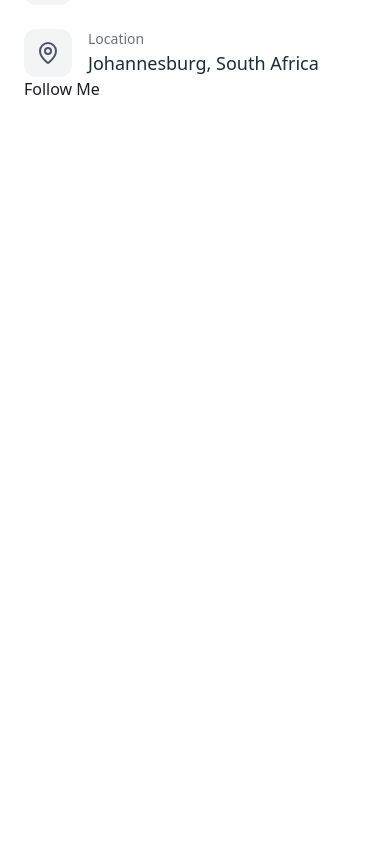
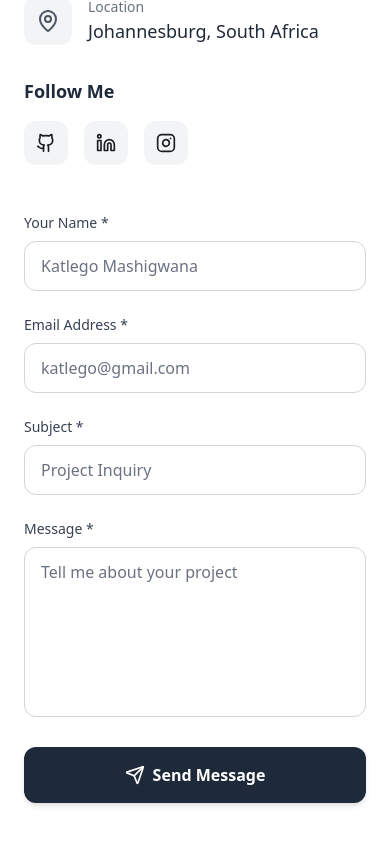
Before and after one commit to KatlegoCodes/react-portfolio, a React (Vite) app: page / in a window 390 px wide. Shown: the part 6320-7164 px from the top of the page. Before the commit the page ends 6501 px from the top, so only its background shows below. Built offline with nearby package versions, Linux system fonts and the light colour scheme.

Commit message:
Added the footer component

```diff
--- a/src/App.jsx
+++ b/src/App.jsx
@@ -10,6 +10,7 @@ import { Rebrand } from "./Components/Rebrand";
 import { SkillsSection } from "./Components/SkillsSection";
 import { Contact } from "lucide-react";
 import { ContactSection } from "./Components/ContactSection";
+import { Footer } from "./Components/Footer";
 
 export const App = () => {
   return (
@@ -23,6 +24,7 @@ export const App = () => {
               <SkillsSection />
               <PortfolioSection />
               <ContactSection />
+              <Footer />
             </>
           }
         />
--- a/src/Components/ContactSection.jsx
+++ b/src/Components/ContactSection.jsx
@@ -8,6 +8,7 @@ import {
   Github,
   Send,
   Twitter,
+  Instagram,
 } from "lucide-react";
 
 export const ContactSection = () => {
@@ -67,9 +68,6 @@ export const ContactSection = () => {
                 open to discussing new opportunities and creative partnerships.
               </p>
             </div>
-          </motion.div>
-        </div>
-
             {/* Contact Details */}
             <div className="space-y-6">
               <motion.div
@@ -81,7 +79,9 @@ export const ContactSection = () => {
                   <Mail className="w-6 h-6 text-gray-600 dark:text-gray-400" />
                 </div>
                 <div>
-              <p className="text-sm text-gray-500 dark:text-gray-400">Email</p>
+                  <p className="text-sm text-gray-500 dark:text-gray-400">
+                    Email
+                  </p>
                   <a
                     href="mailto:katlegcodes@gmail.com"
                     className="text-lg text-gray-800 dark:text-white hover:text-blue-600 dark:hover:text-blue-400 transition-colors"
@@ -100,7 +100,9 @@ export const ContactSection = () => {
                   <Phone className="w-6 h-6 text-gray-600 dark:text-gray-400" />
                 </div>
                 <div>
-              <p className="text-sm text-gray-500 dark:text-gray-400">Phone</p>
+                  <p className="text-sm text-gray-500 dark:text-gray-400">
+                    Phone
+                  </p>
                   <a
                     href="tel:+27620062323"
                     className="text-lg text-gray-800 dark:text-white hover:text-green-600 dark:hover:text-green-400 transition-colors"
@@ -128,10 +130,147 @@ export const ContactSection = () => {
                 </div>
               </motion.div>
             </div>
+
             {/* Social links */}
 
             <div>
-          <h4>Follow Me</h4>
+              <h4 className="text-lg font-semibold text-gray-800 dark:text-white mb-4">
+                Follow Me
+              </h4>
+              <div className="flex space-x-4">
+                {[
+                  {
+                    icon: <Github className="w-5 h-5" />,
+                    href: "https://github.com/KatlegoCodes",
+                    label: "Github",
+                  },
+
+                  {
+                    icon: <Linkedin className="w-5 h-5" />,
+                    href: "https://Linkedin.com",
+                    label: "LinkedIn",
+                  },
+                  {
+                    icon: <Instagram className="w-5 h-5" />,
+                    href: "https://instagram.com/jumping-foxx",
+                    label: "Instagram",
+                  },
+                ].map((social) => {
+                  return (
+                    <motion.a
+                      key={social.label}
+                      href={social.href}
+                      target="_blank"
+                      rel="noopener noreferrer"
+                      className="p-3 bg-gray-100 dark:bg-gray-800 rounded-xl hover:bg-gray-200 dark:hover:bg-gray-700 transition-colors"
+                      whileHover={{ scale: 1.1 }}
+                      whileTap={{ scale: 0.95 }}
+                    >
+                      {social.icon}
+                    </motion.a>
+                  );
+                })}
+              </div>
+            </div>
+          </motion.div>
+
+          {/* Contact form */}
+
+          <motion.div
+            initial={{ opacity: 0, x: 30 }}
+            whileInView={{ opacity: 1, x: 0 }}
+            transition={{ duration: 0.6 }}
+            viewport={{ once: true }}
+          >
+            <form onSubmit={handleSubmit} className="space-y-6">
+              <div className="grid grid-cols-1 md:grid-cols-2 gap-6">
+                <div>
+                  <label
+                    htmlFor="name"
+                    className="block text-sm font-medium text-gray-700 dark:text-gray-300 mb-2 "
+                  >
+                    Your Name *
+                  </label>
+                  <input
+                    type="text"
+                    id="name"
+                    name="name"
+                    required
+                    value={formData.name}
+                    onChange={handleChange}
+                    className="w-full px-4 py-3 border border-gray-300 dark:border-gray-600 rounded-xl bg-white dark:bg-gray-800 text-gray-900 dark:text-white placeholder-gray-500 dark:placeholder-gray-400 focus:ring-2 focus:ring-blue-500 focus:border-transparent transition-all duration-200 "
+                    placeholder="Katlego Mashigwana"
+                  />
+                </div>
+                <div>
+                  <label
+                    htmlFor="email"
+                    className="block text-sm font-medium text-gray-700 dark:text-gray-300 mb-2 "
+                  >
+                    Email Address *
+                  </label>
+                  <input
+                    type="email"
+                    id="email"
+                    name="email"
+                    required
+                    value={formData.email}
+                    onChange={handleChange}
+                    className="w-full px-4 py-3 border border-gray-300 dark:border-gray-600 rounded-xl bg-white dark:bg-gray-800 text-gray-900 dark:text-white placeholder-gray-500 dark:placeholder-gray-400 focus:ring-2 focus:ring-blue-500 focus:border-transparent transition-all duration-200"
+                    placeholder="katlego@gmail.com"
+                  />
+                </div>
+              </div>
+
+              <div>
+                <label
+                  htmlFor="subject"
+                  className="block text-sm font-medium text-gray-700 dark:text-gray-300 mb-2"
+                >
+                  Subject *
+                </label>
+                <input
+                  type="text"
+                  id="subject"
+                  name="subject"
+                  required
+                  value={formData.subject}
+                  onChange={handleChange}
+                  className="w-full px-4 py-3 border border-gray-300 dark:border-gray-600 rounded-xl bg-white dark:bg-gray-800 text-gray-900 dark:text-white placeholder-gray-500 dark:placeholder-gray-400 focus:ring-2 focus:ring-blue-500 focus:border-transparent transition-all duration-200"
+                  placeholder="Project Inquiry"
+                />
+              </div>
+
+              <div>
+                <label
+                  htmlFor="message"
+                  className="block text-sm font-medium text-gray-700 dark:text-gray-300 mb-2"
+                >
+                  Message *
+                </label>
+                <textarea
+                  id="message"
+                  name="message"
+                  required
+                  rows={6}
+                  value={formData.message}
+                  onChange={handleChange}
+                  className="w-full px-4 py-3 border border-gray-300 dark:border-gray-600 rounded-xl bg-white dark:bg-gray-800 text-gray-900 dark:text-white placeholder-gray-500 dark:placeholder-gray-400 focus:ring-2 focus:ring-blue-500 focus:border-transparent transition-all duration-200 resize-none"
+                  placeholder="Tell me about your project"
+                />
+              </div>
+
+              <motion.button
+                type="submit"
+                className="w-full bg-gray-800 hover:bg-gray-700 dark:bg-gray-700 dark:hover:bg-gray-600 text-white font-semibold py-4 px-8 rounded-xl transition-all duration-300 shadow-md hover:shadow-lg flex items-center justify-center space-x-2"
+                whileHover={{ scale: 1.02 }}
+                whileTap={{ scale: 0.98 }}
+              >
+                <Send className="w-5 h-5" />
+                <span>Send Message</span>
+              </motion.button>
+            </form>
+          </motion.div>
         </div>
       </div>
     </section>
--- /dev/null
+++ b/src/Components/Footer.jsx
@@ -0,0 +1,28 @@
+import React from "react";
+import { motion } from "framer-motion";
+import { Heart, ArrowUp } from "lucide-react";
+
+export const Footer = () => {
+  const ScrollToTop = () => {
+    window.scrollTo({ top: 0, behavior: "smooth" });
+  };
+
+  const currentYear = new Date().getFullYear();
+
+  return (
+    <footer className="bg-gray-900 text-white">
+      <div className="max-w-6xl mx-auto px-6 py-12">
+        <div className="grid grid-cols-1 md:grid-cols-4 gap-8">
+          <motion.div>
+            <h3>Katlego Mashigwana</h3>
+            <p>
+              Frontend Developer & Graphic Designer creating beautiful,
+              functional digital experiences that blend technical expertise with
+              creative vision.
+            </p>
+          </motion.div>
+        </div>
+      </div>
+    </footer>
+  );
+};
```
Lines whose indentation alone changed are shown as unchanged.
